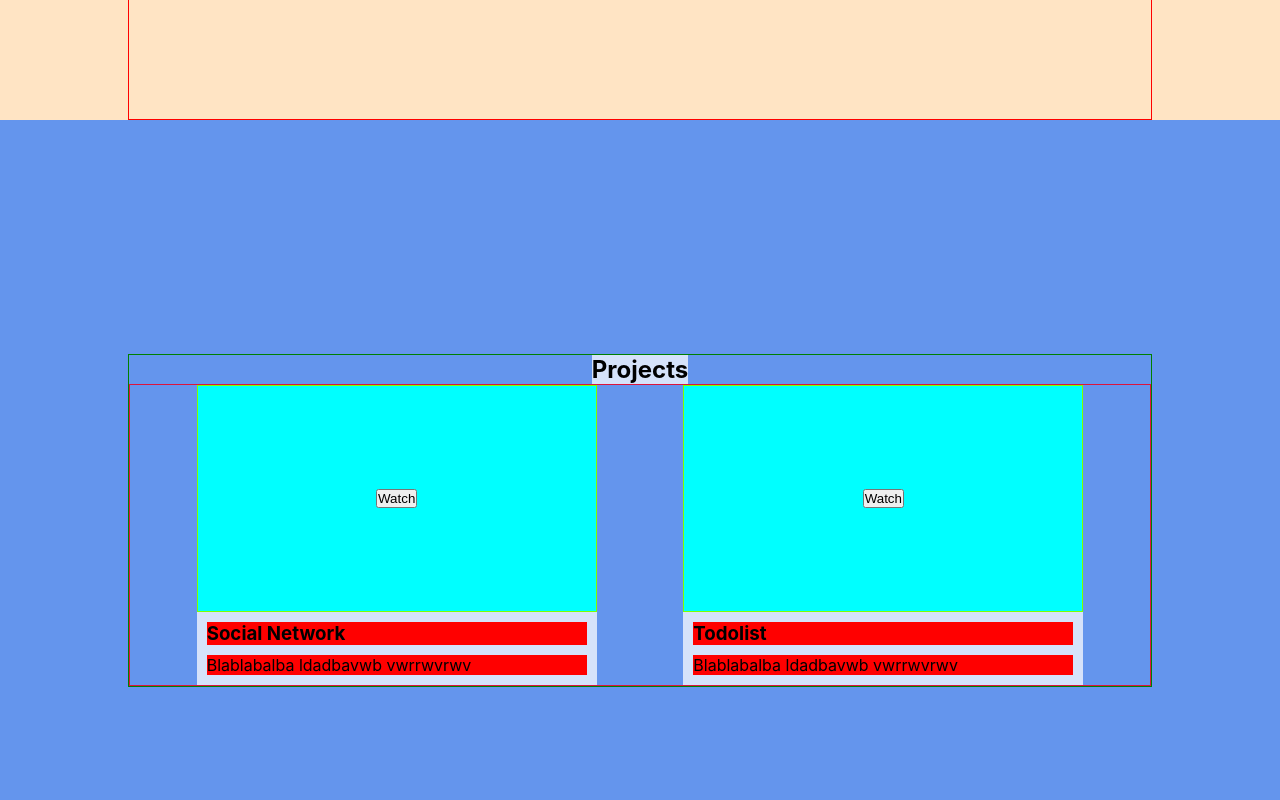
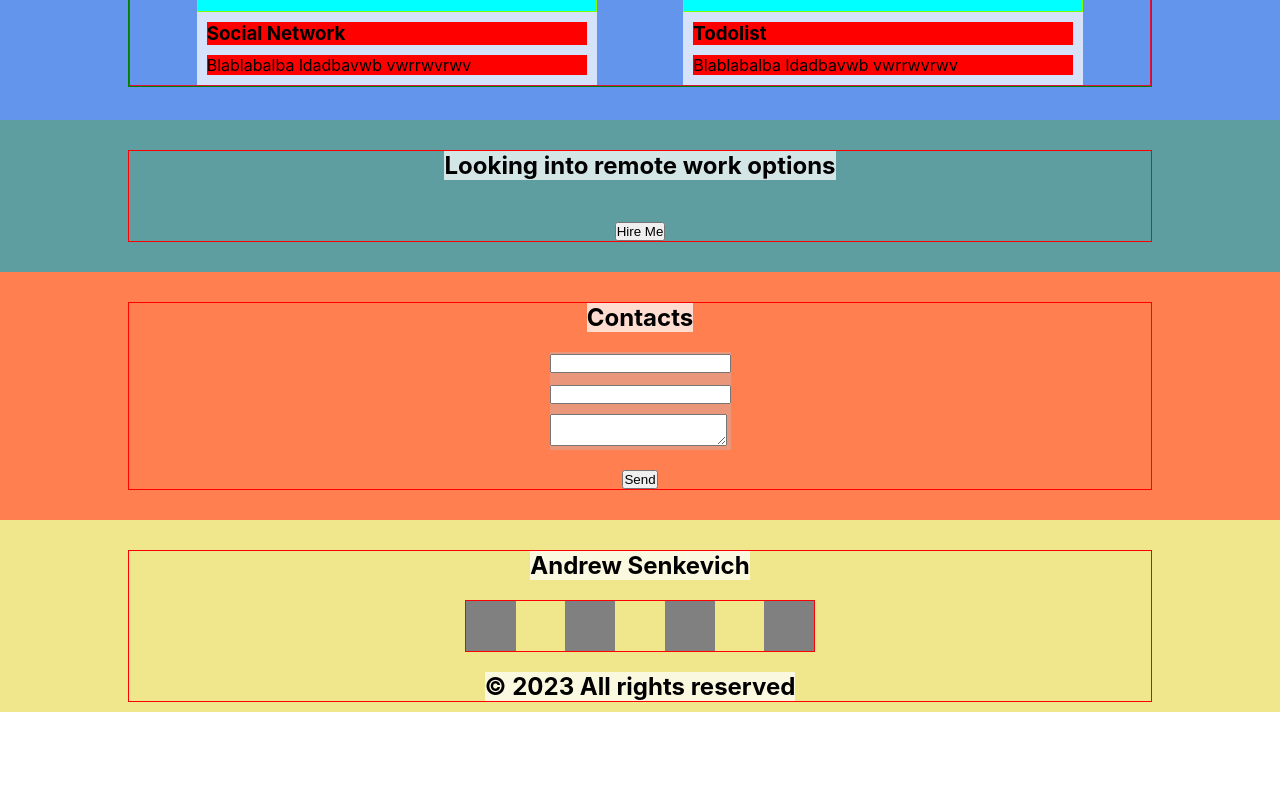
Before and after one commit to Sene4kaaa/portfolio, a React (Create React App) app: page / in a window 1280 px wide. Shown: the part 1560-2360 px from the top of the page. After the commit the page ends 2272 px from the top, so only its background shows below. Built offline with nearby package versions, Linux system fonts and the light colour scheme.

Commit message:
Refactoring CSS

```diff
--- a/src/components/Contacts/Contacts.module.css
+++ b/src/components/Contacts/Contacts.module.css
@@ -1,6 +1,8 @@
 .contactsBlock {
-    height: 100vh;
-    background-color: darksalmon;
+    min-height: 20vh;
+    background-color: coral;
+    padding-top: 30px;
+    padding-bottom: 30px;
 }
 
 .contactsContainer {
@@ -11,3 +13,12 @@
 .title {
     background-color: #FFFFFFBA;
 }
+
+.form {
+    background-color: darksalmon;
+    margin-top: 20px;
+}
+
+.button {
+    margin-top: 20px;
+}
--- a/src/components/Contacts/Contacts.tsx
+++ b/src/components/Contacts/Contacts.tsx
@@ -2,7 +2,6 @@ import React from 'react';
 import s from './Contacts.module.css'
 import styleContainer from '../../common/styles/Container.module.css'
 import {Form} from "./Form/Form";
-
 
 
 export const Contacts = () => {
@@ -10,10 +9,10 @@ export const Contacts = () => {
         <div className={s.contactsBlock}>
             <div className={`${styleContainer.container} ${s.contactsContainer} `}>
                 <h2 className={s.title}>Contacts</h2>
-                <div>
-                 <Form/>
-                </div>
-                <button>Send</button>
+                <form className={s.form}>
+                    <Form/>
+                </form>
+                <button className={s.button}>Send</button>
             </div>
         </div>
     )
--- a/src/components/Contacts/Form/Form.module.css
+++ b/src/components/Contacts/Form/Form.module.css
@@ -1,4 +1,14 @@
 .formContainer {
-    flex-direction: column;
-    justify-content: flex-start;
+
 }
+.firstInput {
+
+}
+
+.secondInput {
+    padding-top: 10px;
+}
+
+.textarea {
+padding-top: 10px;
+}
--- a/src/components/Contacts/Form/Form.tsx
+++ b/src/components/Contacts/Form/Form.tsx
@@ -1,13 +1,19 @@
 import React from 'react';
-import s from "../Contacts.module.css";
+import s from './Form.module.css'
 
 
 export const Form = () => {
     return (
         <div className={s.formContainer}>
-            <div><input/></div>
-            <div><input/></div>
-            <div><textarea/></div>
+            <div className={s.firstInput}>
+                <input/>
+            </div>
+            <div  className={s.secondInput}>
+                <input/>
+            </div>
+            <div  className={s.textarea}>
+                <textarea/>
+            </div>
         </div>
 
     )
--- a/src/components/Footer/Block/Block.module.css
+++ b/src/components/Footer/Block/Block.module.css
@@ -1,3 +1,5 @@
-.blockContainer {
-
+.block {
+    width: 50px;
+    height: 50px;
+    background-color: grey;
 }
--- a/src/components/Footer/Block/Block.tsx
+++ b/src/components/Footer/Block/Block.tsx
@@ -1,13 +1,9 @@
 import React from 'react';
-import s from "../Footer.module.css";
+import s from './Block.module.css'
 
 
 export const Block = () => {
     return (
-        <div className={s.blockContainer}>
-
-
-        </div>
-
+        <span className={s.block}></span>
     )
 }
--- a/src/components/Footer/Footer.module.css
+++ b/src/components/Footer/Footer.module.css
@@ -1,13 +1,23 @@
 .footerBlock {
-    height: 30vh;
     background-color: khaki;
+    padding-top: 30px;
+    padding-bottom: 10px;
 }
 
-/*.footerContainer {*/
-/*    flex-direction: column;*/
-/*    justify-content: flex-start;*/
-/*}*/
+.footerContainer {
+    display: flex;
+    flex-direction: column;
+    justify-content: flex-start;
+}
 
 .title {
     background-color: #FFFFFFBA;
 }
+
+.blockContainer {
+    display: flex;
+    justify-content: space-between;
+    margin-top: 20px;
+    margin-bottom: 20px;
+    max-width: 350px;
+}
--- a/src/components/Footer/Footer.tsx
+++ b/src/components/Footer/Footer.tsx
@@ -1,17 +1,27 @@
 import React from 'react';
 import s from './Footer.module.css'
 import {Block} from "./Block/Block";
+import styleContainer from "../../common/styles/Container.module.css";
 
 
 export const Footer = () => {
     return (
         <div className={s.footerBlock}>
-                <h2 className={s.title}>Andrew Senkevich</h2>
+            <div className={`${styleContainer.container} ${s.footerContainer} `}>
                 <div>
+                    <h2 className={s.title}>Andrew Senkevich</h2>
+                </div>
+                <div className={`${styleContainer.container} ${s.blockContainer} `}>
+                    <Block/>
+                    <Block/>
+                    <Block/>
                     <Block/>
                 </div>
-                <h2 className={s.title}>© 2023 All rights reserved</h2>
+                <div>
+                    <h2 className={s.title}>© 2023 All rights reserved</h2>
+                </div>
             </div>
+        </div>
 
     )
 }
--- a/src/components/Projects/Projects.module.css
+++ b/src/components/Projects/Projects.module.css
@@ -1,5 +1,5 @@
 .projectsBlock {
-    min-height: 100vh;
+    min-height: 50vh;
     background-color: cornflowerblue;
     display: flex;
     justify-items: center;
--- a/src/components/Remote work/RemoteWork.module.css
+++ b/src/components/Remote work/RemoteWork.module.css
@@ -1,14 +1,17 @@
 .remoteWorkBlock {
-    height: 30vh;
     background-color: cadetblue;
+    padding-top: 30px;
+    padding-bottom: 30px;
 }
 
 .remoteWorkContainer {
     flex-direction: column;
     justify-content: flex-start;
-
 }
 
 .title {
     background-color: #FFFFFFBA;
 }
+.button {
+    margin-top: 40px;
+}
--- a/src/components/Remote work/RemoteWork.tsx
+++ b/src/components/Remote work/RemoteWork.tsx
@@ -1,7 +1,6 @@
 import React from 'react';
 import s from './RemoteWork.module.css'
 import styleContainer from '../../common/styles/Container.module.css'
-
 
 
 export const RemoteWork = () => {
@@ -9,10 +8,11 @@ export const RemoteWork = () => {
         <div className={s.remoteWorkBlock}>
             <div className={`${styleContainer.container} ${s.remoteWorkContainer} `}>
                 <div className={s.title}>
-                <h2>Looking into remote work options</h2>
-
+                    <h2>Looking into remote work options</h2>
                 </div>
-                <button>Hire Me</button>
+                <div className={s.button}>
+                    <button>Hire Me</button>
+                </div>
             </div>
         </div>
     )
--- a/src/components/Skills/Skills.module.css
+++ b/src/components/Skills/Skills.module.css
@@ -1,6 +1,8 @@
 .skillsBlock {
-    height: 100vh;
+    min-height: 50vh;
     background-color: bisque;
+    padding-top: 30px;
+    padding-bottom: 30px;
 }
 
 .skillsContainer {
```
